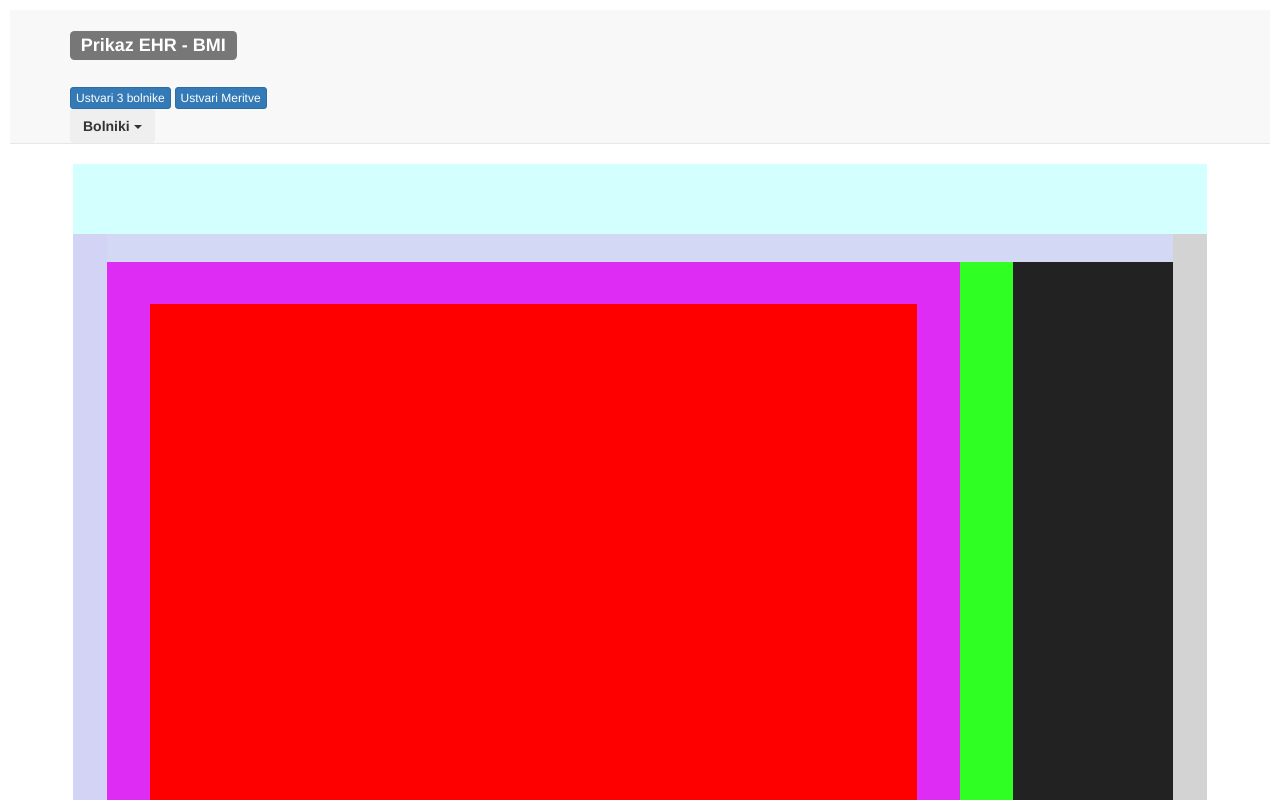
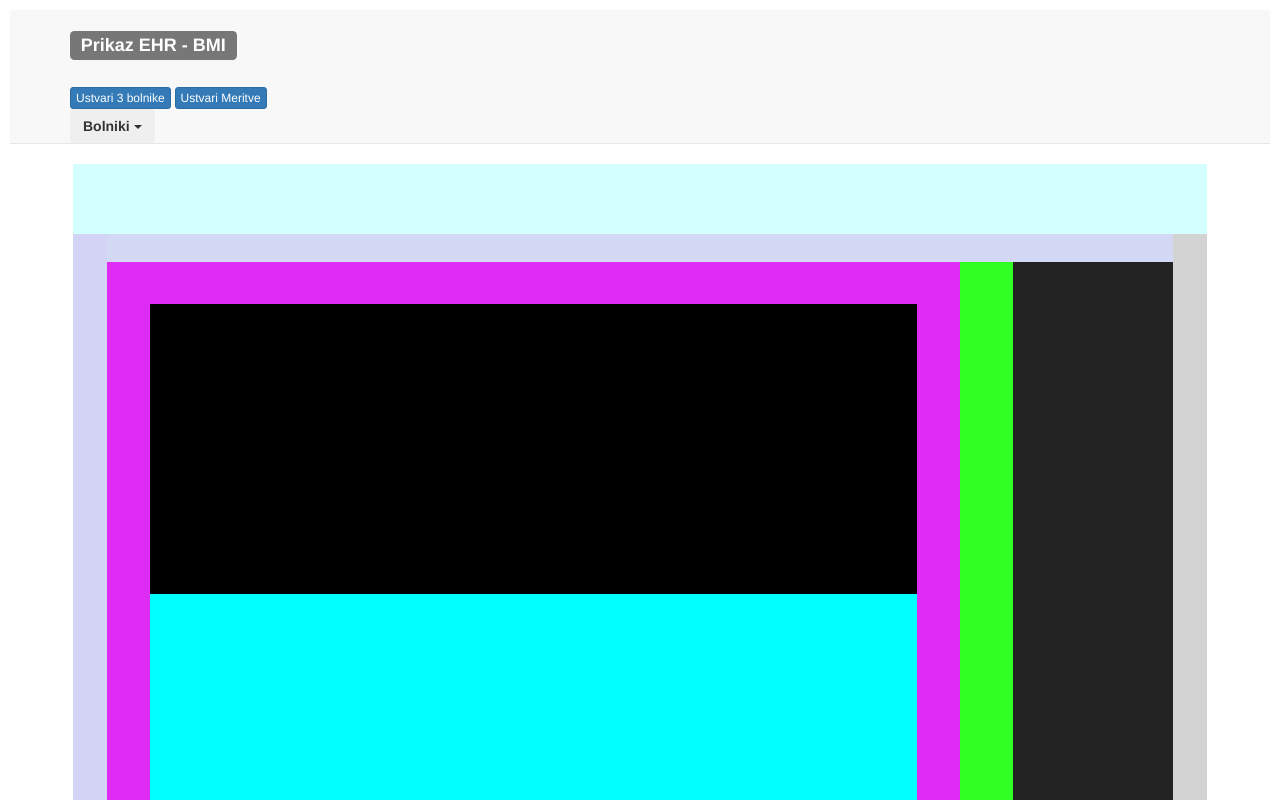
Before and after one commit to JoeY34kaze/ois-dn4, a plain HTML site: page index.html in a window 1280 px wide. Shown: the top 800 px of the page. Drawn offline with nearby package versions, Linux system fonts and the light colour scheme; no server answers.

Commit message:
Podatki delajo, grajenje strani.

```diff
--- a/index.html
+++ b/index.html
@@ -58,7 +58,7 @@
 					<div id="container">
 						<div id="grafi">
 							<div id="grafi_spacerji">
-
+								<div id="graf_box_1"></div>
 
 							</div>
 						</div>
--- a/style.css
+++ b/style.css
@@ -55,5 +55,11 @@
     height:90%;
     margin-top: 5%;
     margin-left: 5%;
-    background-color:red;
+    background-color:#00ffff;
+    overflow: scroll;
 }
+#graf_box_1{
+    height:25%;
+    width:100%;
+    background-color:black;
+}
```
